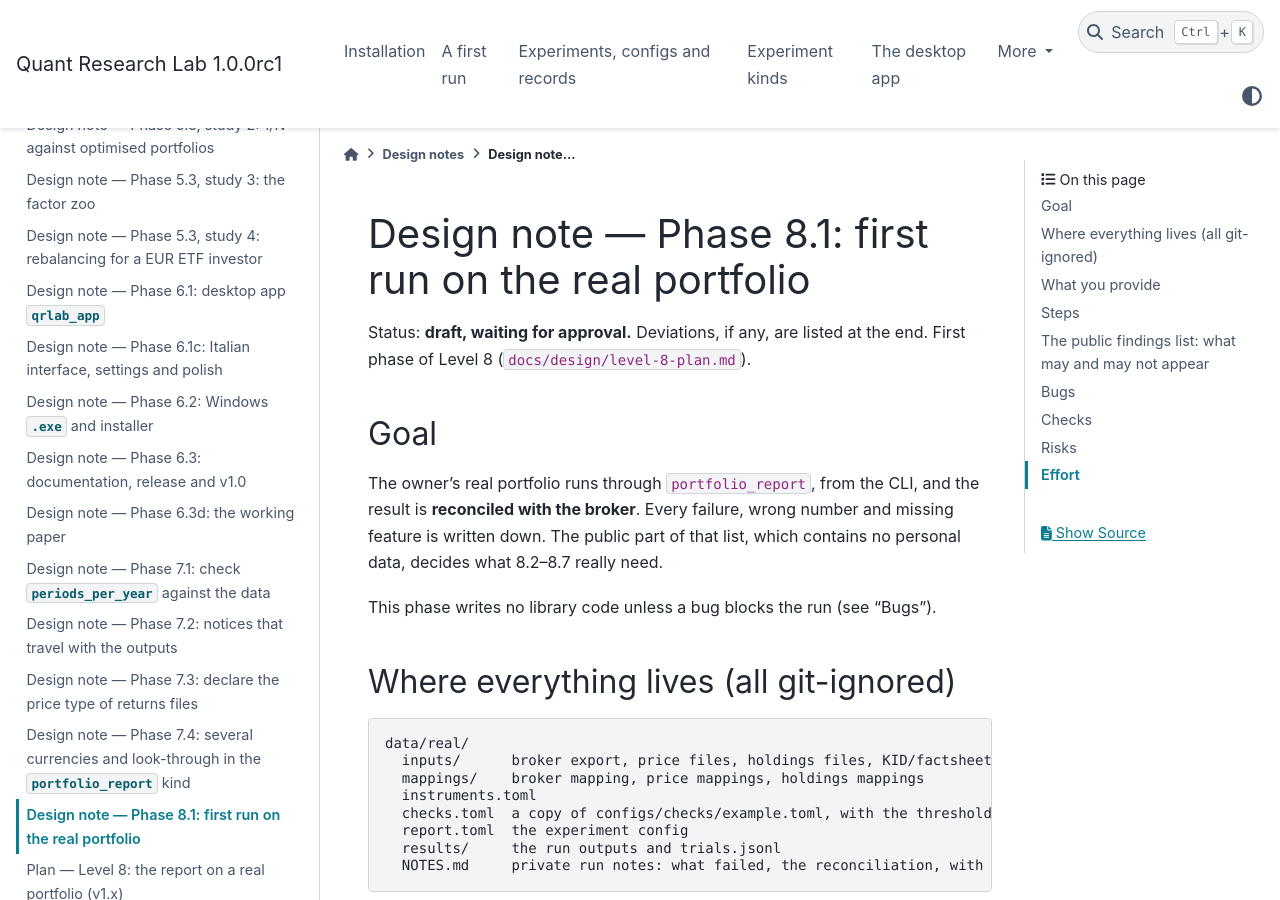
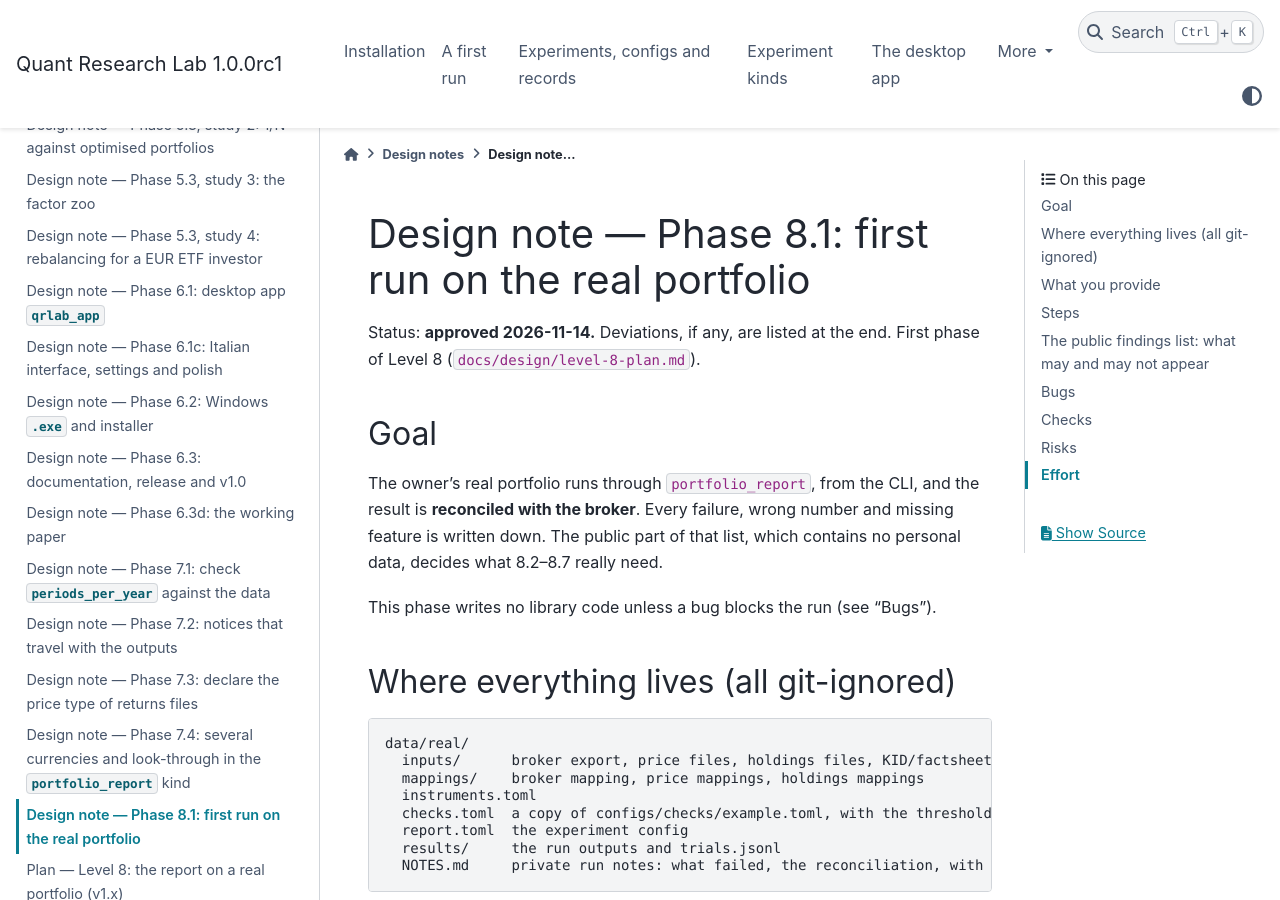
Before and after one commit to alessandroszn/quant-research-lab, a Sphinx documentation site: the page built from docs/design/8.1-first-real-run.md, in a window 1280 px wide and 900 px high. Built offline with Sphinx 7.4.7 and the PyData theme 0.15.4, drawn with Linux system fonts in a browser that asks for light colours.

Commit message:
docs: mark the 8.1 design note approved
Co-Authored-By: Claude Opus 5.5 <noreply@anthropic.com>

```diff
--- a/docs/design/8.1-first-real-run.md
+++ b/docs/design/8.1-first-real-run.md
@@ -1,6 +1,6 @@
 # Design note — Phase 8.1: first run on the real portfolio
 
-Status: **draft, waiting for approval.** Deviations, if any, are listed at the end. First phase
+Status: **approved 2026-11-14.** Deviations, if any, are listed at the end. First phase
 of Level 8 (`docs/design/level-8-plan.md`).
 
 ## Goal
```
